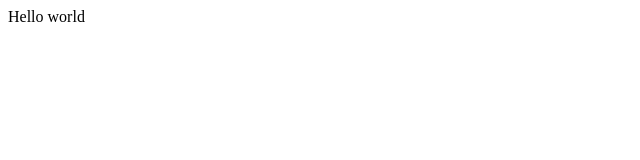
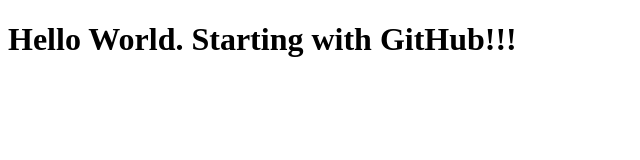
Before and after one commit to morlock80/coursera-front-end-test, a plain HTML site: page site/index.html in a window 1280 px wide. Shown: the whole page, without its empty margins (0-640 px from the left). Drawn offline with Linux system fonts and the light colour scheme.

Commit message:
One small addition

```diff
--- a/site/index.html
+++ b/site/index.html
@@ -4,6 +4,6 @@
 	<title>Hello world</title>
 </head>
 <body>
-Hello world
+<h1>Hello World. Starting with GitHub!!!</h1>
 </body>
 </html>
```
